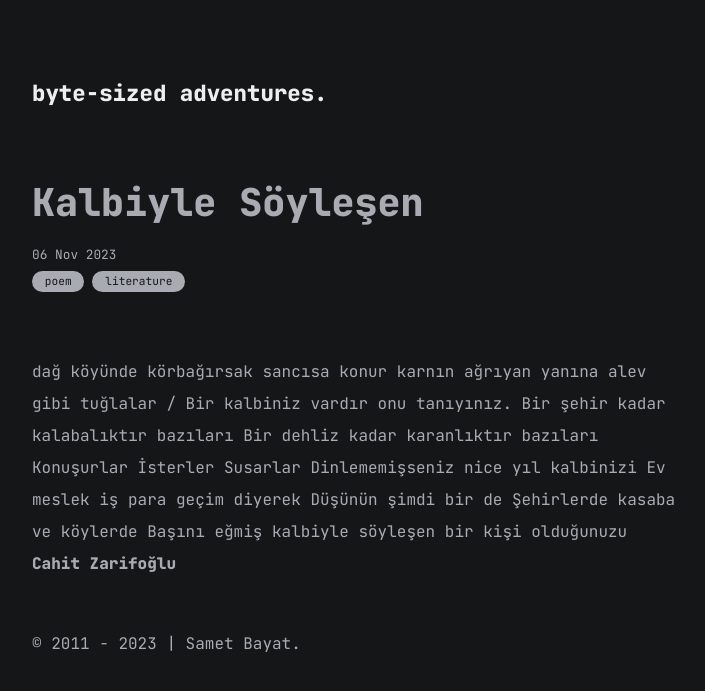
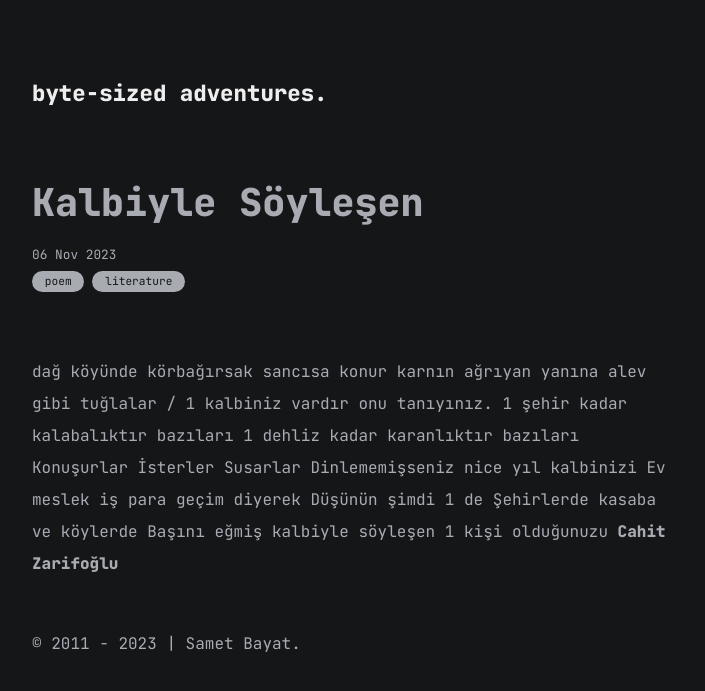
Before and after one commit to samet-byte/samet-byte.github.io, a Jekyll site: the page built from all_collections/_posts/2023-11-06-kalbiyle-soylesen.md, in a window 1280 px wide. Shown: the top 691 px of the page, without its empty margins (283-988 px from the left). Built offline with Jekyll 4.4.1, drawn with Linux system fonts in a browser that asks for light colours.

Commit message:
Update 2023-11-06-kalbiyle-soylesen.md

```diff
--- a/all_collections/_posts/2023-11-06-kalbiyle-soylesen.md
+++ b/all_collections/_posts/2023-11-06-kalbiyle-soylesen.md
@@ -12,19 +12,32 @@
 <sam>
 
 dağ köyünde körbağırsak sancısa
+
 konur karnın ağrıyan yanına
+
 alev gibi tuğlalar
-/ Bir kalbiniz vardır onu tanıyınız.
-Bir şehir kadar kalabalıktır bazıları
-Bir dehliz kadar karanlıktır bazıları
+
+/ 1 kalbiniz vardır onu tanıyınız.
+
+1 şehir kadar kalabalıktır bazıları
+
+1 dehliz kadar karanlıktır bazıları
+
 Konuşurlar
+
 İsterler
+
 Susarlar
+
 Dinlememişseniz nice yıl kalbinizi
+
 Ev meslek iş para geçim diyerek
-Düşünün şimdi bir de
+
+Düşünün şimdi 1 de
+
 Şehirlerde kasaba ve köylerde
-Başını eğmiş kalbiyle söyleşen bir kişi olduğunuzu
+
+Başını eğmiş kalbiyle söyleşen 1 kişi olduğunuzu
 
 <b>Cahit Zarifoğlu</b>
 
```
